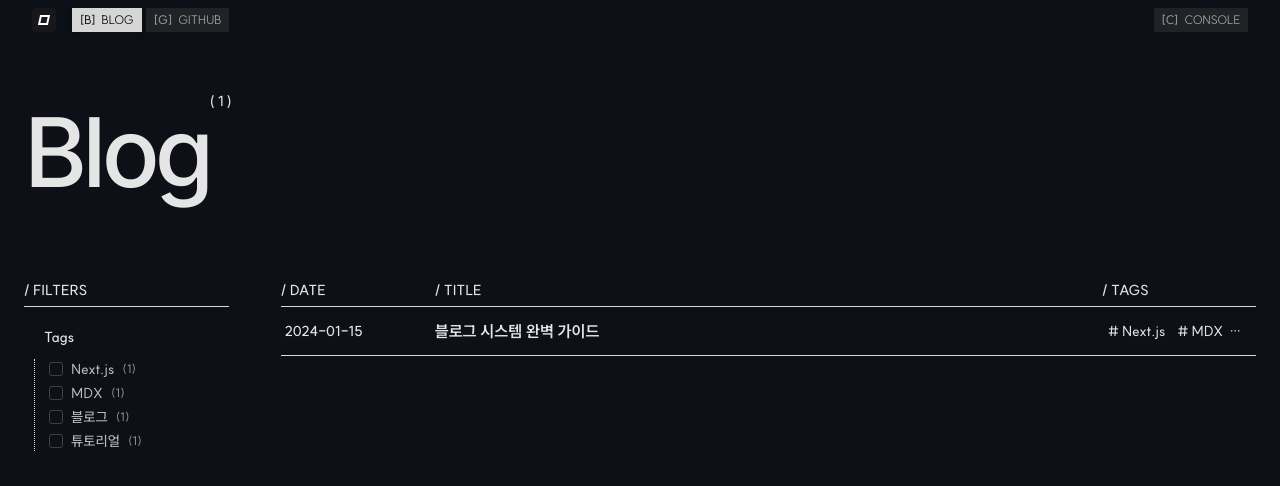
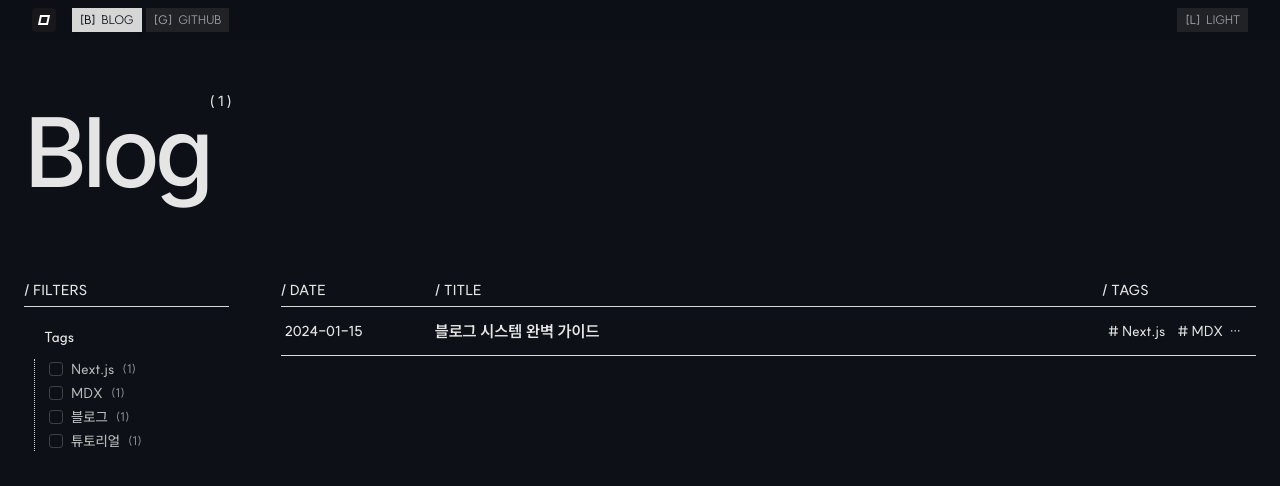
Before and after one commit to chan-byeong/blog, a Next.js app in the folder apps/blog/: page / in a window 1280 px wide. Shown: the top 486 px of the page. Built offline with nearby package versions, Linux system fonts and the light colour scheme; a web font is replaced by a local one.

Commit message:
fix: console 버튼 테마 버튼으로 수정

```diff
--- a/apps/blog/src/components/ui/nav-bar.tsx
+++ b/apps/blog/src/components/ui/nav-bar.tsx
@@ -5,6 +5,7 @@ import Link from 'next/link';
 import { usePathname } from 'next/navigation';
 
 import { NavButton } from './nav-button';
+import { useTheme } from 'next-themes';
 
 const navItems = [
   { label: 'BLOG', href: '/', key: 'B' },
@@ -13,6 +14,7 @@ const navItems = [
 
 export const NavBar = () => {
   const pathname = usePathname();
+  const { theme, setTheme } = useTheme();
 
   return (
     <nav className='fixed top-0 left-1/2 -translate-x-1/2 z-50 flex w-full items-center justify-between bg-background/80 px-8 py-2 backdrop-blur-md'>
@@ -44,8 +46,15 @@ export const NavBar = () => {
         </NavigationMenu.Root>
       </div>
 
-      {/* 우측 콘솔 버튼 */}
-      <NavButton label='CONSOLE' shortcutKey='C' active={false} />
+      <NavButton
+        label={theme === 'dark' ? 'LIGHT' : 'DARK'}
+        shortcutKey={theme === 'dark' ? 'L' : 'D'}
+        active={false}
+        onClick={() => {
+          setTheme(theme === 'dark' ? 'light' : 'dark');
+        }}
+        aria-label='theme toggle'
+      />
     </nav>
   );
 };
```
